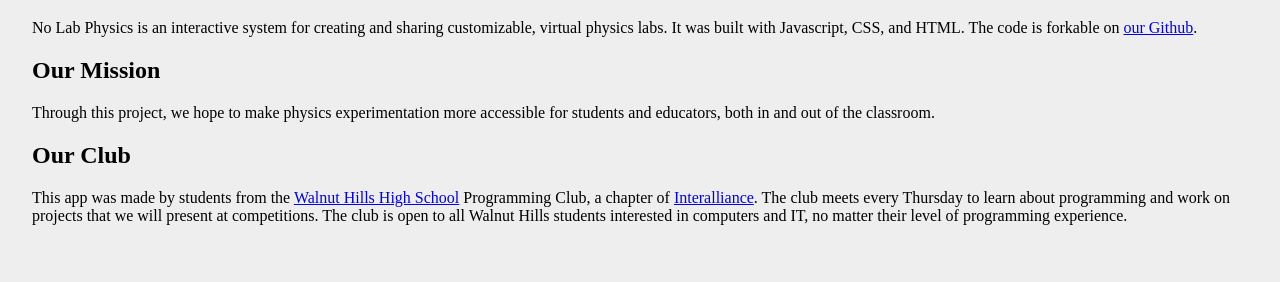
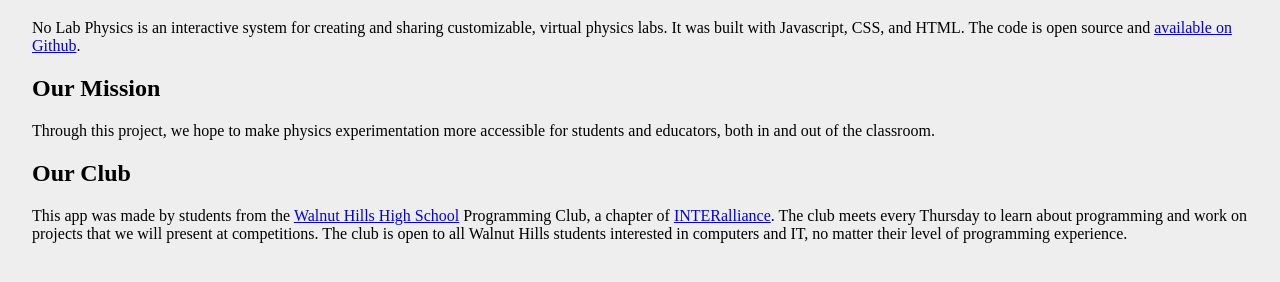
Before and after one commit to WalnutProgramming/No-Lab-Physics, a website: page about.html in a window 1280 px wide. Shown: the part 152-434 px from the top of the page. Drawn offline with Linux system fonts and the light colour scheme.

Commit message:
Update about.html

```diff
--- a/about.html
+++ b/about.html
@@ -15,15 +15,15 @@
 
     <main class="regular-page">
       <h1>About</h1>
-      <p>No Lab Physics is an interactive system for creating and sharing customizable, virtual physics labs. It was built with Javascript, CSS, and HTML. The code is forkable on
-        <a href="https://github.com/WalnutProgramming/No-Lab-Physics">our Github</a>.
+      <p>No Lab Physics is an interactive system for creating and sharing customizable, virtual physics labs. It was built with Javascript, CSS, and HTML. The code is open source and
+        <a href="https://github.com/WalnutProgramming/No-Lab-Physics">available on Github</a>.
       </p>
       <h2>Our Mission</h2>
       <p>Through this project, we hope to make physics experimentation more accessible for students and educators, both in and out of the classroom.</p>
       <h2>Our Club</h2>
       <p>This app was made by students from the
         <a href="http://walnuthillseagles.com/#gsc.tab=0">Walnut Hills High School</a> Programming Club, a chapter of
-        <a href="https://interalliance.org/">Interalliance</a>. The club meets every Thursday to learn about programming and work on projects that we will present at competitions. The club is open to all Walnut Hills students interested in computers and IT, no matter their level of programming experience.
+        <a href="https://interalliance.org/">INTERalliance</a>. The club meets every Thursday to learn about programming and work on projects that we will present at competitions. The club is open to all Walnut Hills students interested in computers and IT, no matter their level of programming experience.
       </p>
     </main>
   </body>
```
